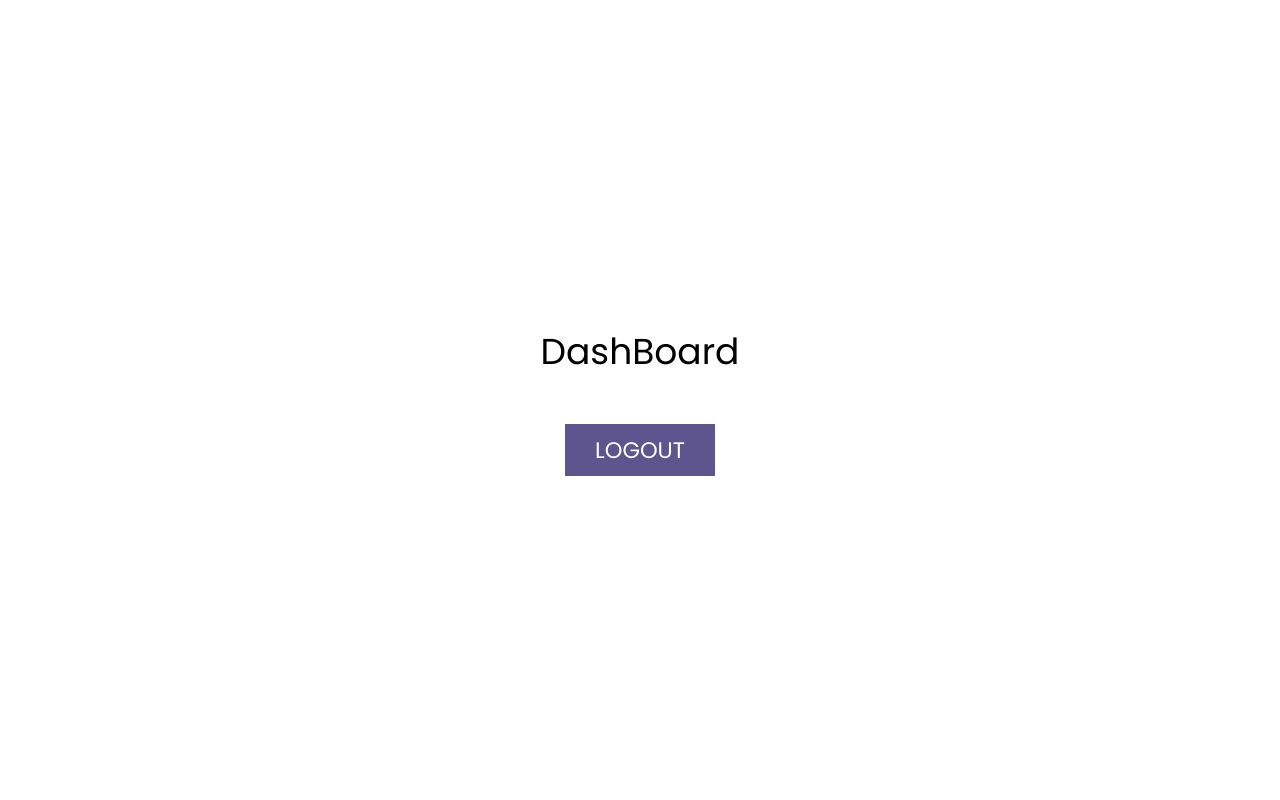
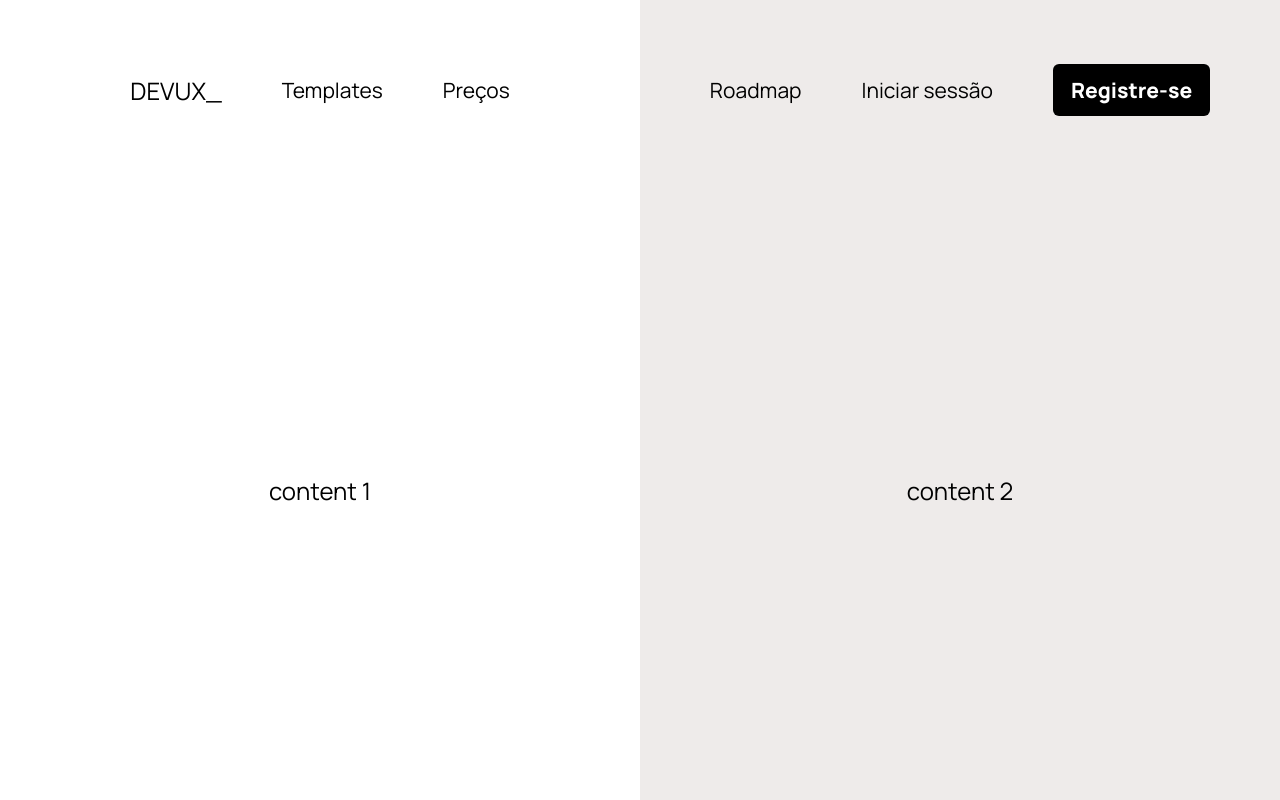
Before and after one commit to paulodantasbjr/devux, a Next.js app: page / in a window 1280 px wide. Built offline with nearby package versions, Linux system fonts and the light colour scheme.

Commit message:
Implements homepage structure

```diff
--- /dev/null
+++ b/components/Navbar/index.jsx
@@ -0,0 +1,53 @@
+import Link from "next/link";
+import { useRouter } from "next/router";
+
+import { StyledContainerNavbar } from "./styled";
+
+export const Navbar = () => {
+  const router = useRouter();
+  const handleClick = () => {
+    router.push("/register");
+  };
+
+  return (
+    <StyledContainerNavbar>
+      <div className="content_one">
+        <Link href="/">
+          <a>
+            <h1>DEVUX_</h1>
+          </a>
+        </Link>
+
+        <Link href="/">
+          <a>
+            <h3>Templates</h3>
+          </a>
+        </Link>
+
+        <Link href="/">
+          <a>
+            <h3>Preços</h3>
+          </a>
+        </Link>
+      </div>
+
+      <div className="content_two">
+        <Link href="/">
+          <a>
+            <h3>Roadmap</h3>
+          </a>
+        </Link>
+
+        <Link href="/login">
+          <a>
+            <h3>Iniciar sessão</h3>
+          </a>
+        </Link>
+
+        <button type="button" onClick={handleClick}>
+          Registre-se
+        </button>
+      </div>
+    </StyledContainerNavbar>
+  );
+};
--- /dev/null
+++ b/components/Navbar/styled.js
@@ -0,0 +1,66 @@
+import styled from "styled-components";
+
+export const StyledContainerNavbar = styled.nav`
+  display: flex;
+  align-items: center;
+  justify-content: space-around;
+
+  a {
+    color: #000000;
+  }
+
+  h1 {
+    font-size: 1.6rem;
+    line-height: 2.2rem;
+  }
+
+  h3 {
+    font-size: 1.4rem;
+    line-height: 1.9rem;
+  }
+
+  .content_one {
+    width: 100%;
+    height: 12rem;
+
+    flex: 1;
+
+    background-color: #ffffff;
+
+    display: flex;
+    align-items: center;
+    justify-content: center;
+    gap: 4rem;
+  }
+
+  .content_two {
+    width: 100%;
+    height: 12rem;
+
+    flex: 1;
+
+    background-color: #eeebea;
+
+    display: flex;
+    align-items: center;
+    justify-content: center;
+    gap: 4rem;
+
+    button {
+      background: #000000;
+      color: #ffffff;
+      border: none;
+      border-radius: 0.4rem;
+
+      font-weight: 800;
+      font-size: 1.4rem;
+      line-height: 1.9rem;
+
+      padding: 0.8rem 1.2rem;
+
+      &:hover {
+        filter: brightness(0.9);
+      }
+    }
+  }
+`;
--- a/components/Notify/Notify.jsx
+++ b/components/Notify/Notify.jsx
@@ -1,6 +1,6 @@
 import { useContext } from "react";
 import { DataContext } from "../../store/GlobalState";
-import { Loading } from "../Loading/Loading";
+import { Loading } from "../Loading";
 import { Toast } from "../Toast/Toast";
 
 export const Notify = () => {
--- a/pages/_document.jsx
+++ b/pages/_document.jsx
@@ -10,10 +10,10 @@ export default class MyDocument extends Document {
           <link
             rel="preconnect"
             href="https://fonts.gstatic.com"
-            crossOrigin="true"
+            crossOrigin={true}
           />
           <link
-            href="https://fonts.googleapis.com/css2?family=Poppins:wght@100;300;400;500;700;900&display=swap"
+            href="https://fonts.googleapis.com/css2?family=Manrope:wght@200;300;400;500;600;700;800&display=swap"
             rel="stylesheet"
           />
         </Head>
--- a/pages/_middleware.js
+++ b/pages/_middleware.js
@@ -2,8 +2,7 @@ import { NextResponse } from "next/server";
 
 export const middleware = async (req) => {
   const token = req.cookies.refreshtoken;
-  const url =
-    req.nextUrl.pathname === "/dashboard" || req.nextUrl.pathname === "/";
+  const url = req.nextUrl.pathname === "/dashboard";
 
   if (url && !token) return NextResponse.rewrite(new URL("/login", req.url));
 
--- a/pages/index.jsx
+++ b/pages/index.jsx
@@ -1,9 +1,29 @@
-import Dashboard from "./dashboard";
+import Head from "next/head";
+import {
+  StyledContainerHome,
+  StyledMainContentHome,
+} from "../styles/home/styled";
+import { Navbar } from "../components/Navbar";
 
 const Home = () => {
   return (
     <>
-      <Dashboard />
+      <Head>
+        <title>DEVUX</title>
+      </Head>
+      <StyledContainerHome>
+        <div>
+          <Navbar />
+        </div>
+        <StyledMainContentHome>
+          <div className="content_one">
+            <h2>content 1</h2>
+          </div>
+          <div className="content_two">
+            <h2>content 2</h2>
+          </div>
+        </StyledMainContentHome>
+      </StyledContainerHome>
     </>
   );
 };
--- a/pages/register.jsx
+++ b/pages/register.jsx
@@ -96,7 +96,7 @@ const Register = () => {
             <button type="submit">Cadastrar</button>
           </div>
         </form>
-        <Link href="/login">
+        <Link href="/">
           <a>Voltar</a>
         </Link>
       </StyledContainerRegister>
--- a/styles/GlobalStyle.js
+++ b/styles/GlobalStyle.js
@@ -6,10 +6,12 @@ export const GlobalStyle = createGlobalStyle`
     padding: 0;
     box-sizing: border-box;
 
-    font-family: 'Poppins', sans-serif;
+    font-family: 'Manrope', sans-serif;
     font-weight: 400;
+    font-style: normal;
     font-size: 1.6rem ;
   }
+
   html{
     font-size: 62.5%;
 
@@ -20,6 +22,14 @@ export const GlobalStyle = createGlobalStyle`
     @media screen and (max-width: 1280px){
       font-size: 93.75%;
     }
+
+    a{
+      text-decoration: none;
+    }
+
+    button{
+      cursor: pointer;
+    }
   }
 
 `;
--- /dev/null
+++ b/styles/home/styled.js
@@ -0,0 +1,30 @@
+import styled from "styled-components";
+
+export const StyledContainerHome = styled.main`
+  width: 100%;
+  height: 100%;
+`;
+
+export const StyledMainContentHome = styled.div`
+  display: flex;
+
+  .content_one {
+    flex: 1;
+
+    display: flex;
+    align-items: center;
+    justify-content: center;
+  }
+  .content_two {
+    width: 100%;
+    height: calc(100vh - 12rem);
+
+    flex: 1;
+
+    display: flex;
+    align-items: center;
+    justify-content: center;
+
+    background-color: #eeebea;
+  }
+`;
```
Also changed, not shown: components/Loading/index.jsx (renamed from components/Loading/Loading.jsx).
